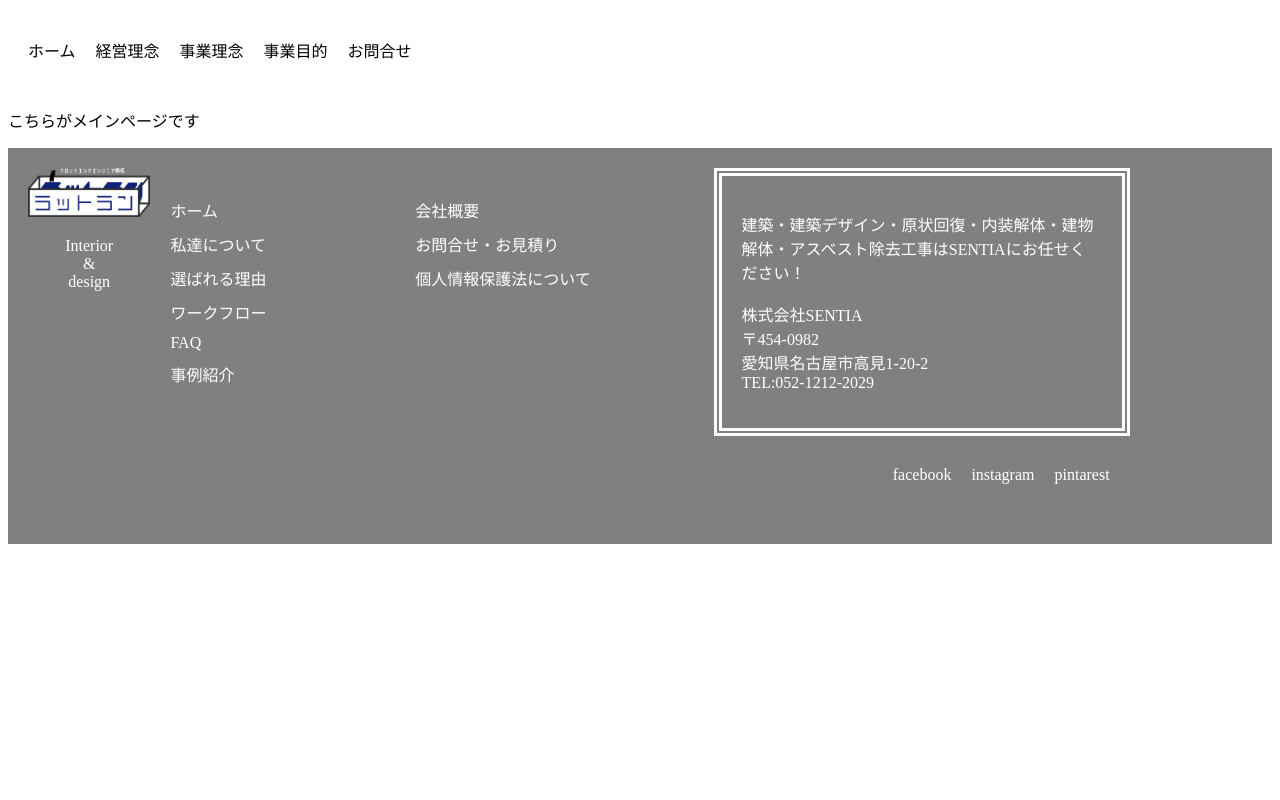
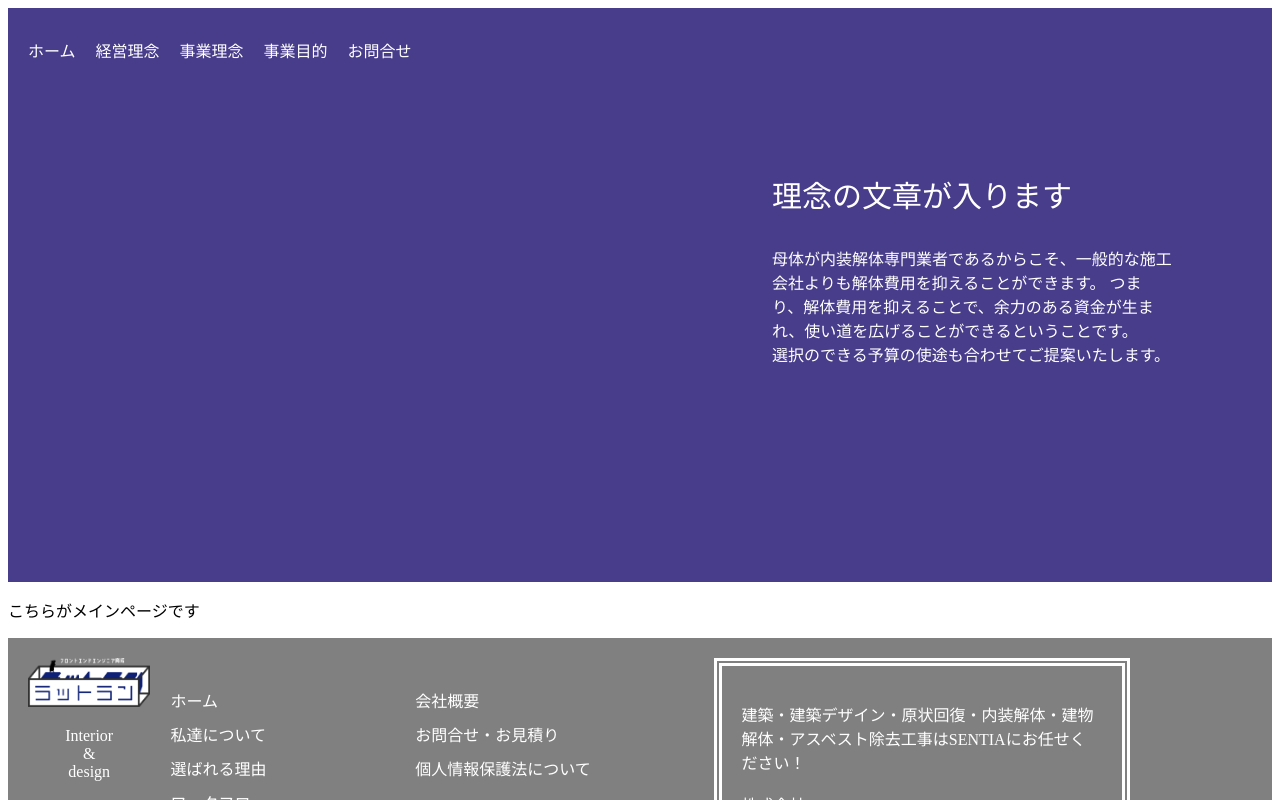
Before and after one commit to aikochon/ratrun-middle, a Nuxt app: page / in a window 1280 px wide. Shown: the top 800 px of the page. Built offline with nearby package versions, Linux system fonts and the light colour scheme.

Commit message:
ヘッダー追加

```diff
--- a/components/organisms/Header/AppHeader.vue
+++ b/components/organisms/Header/AppHeader.vue
@@ -1,10 +1,24 @@
 <template>
+  <div class="header-box">
     <div>
       <nav>
         <li v-for="(link, key) in LinkList" :key="key">
           <nuxt-link :to="link.to">{{ link.text }}</nuxt-link>
         </li>
       </nav>
+    </div>
+    <div class="aboutus-area">
+      <div class="aboutus-title">
+        <p>理念の文章が入ります</p>
+      </div>
+      <div class="aboutus-detail">
+        <p>
+          母体が内装解体専門業者であるからこそ、一般的な施工会社よりも解体費用を抑えることができます。
+          つまり、解体費用を抑えることで、余力のある資金が生まれ、使い道を広げることができるということです。<br />
+          選択のできる予算の使途も合わせてご提案いたします。
+        </p>
+      </div>
+    </div>
   </div>
 </template>
 
@@ -24,6 +38,18 @@ export default {
 </script>
 
     <style lang='scss' scoped>
+.header-box {
+  background-color: darkslateblue;
+  color: white;
+}
+.aboutus-area {
+  width: 400px;
+  padding: 50px 100px 200px 0px;
+  margin: 0 0 0 auto;
+}
+.aboutus-title {
+  font-size: 30px;
+}
 nav {
   display: flex;
   gap: 20px;
@@ -34,6 +60,6 @@ li {
 }
 a {
   text-decoration: none;
-  color: black;
+  color: white;
 }
 </style>
```
Lines whose indentation alone changed are shown as unchanged.
